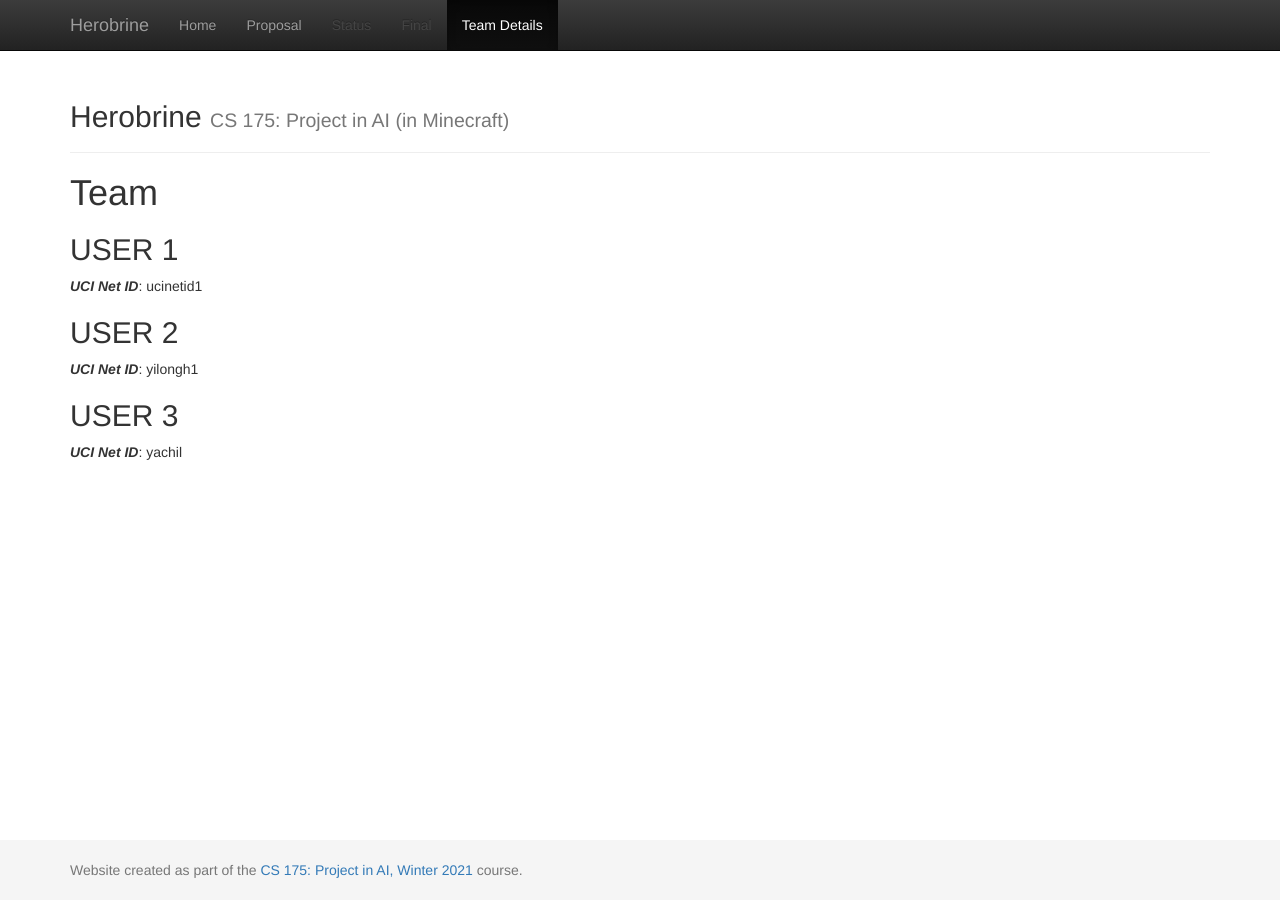
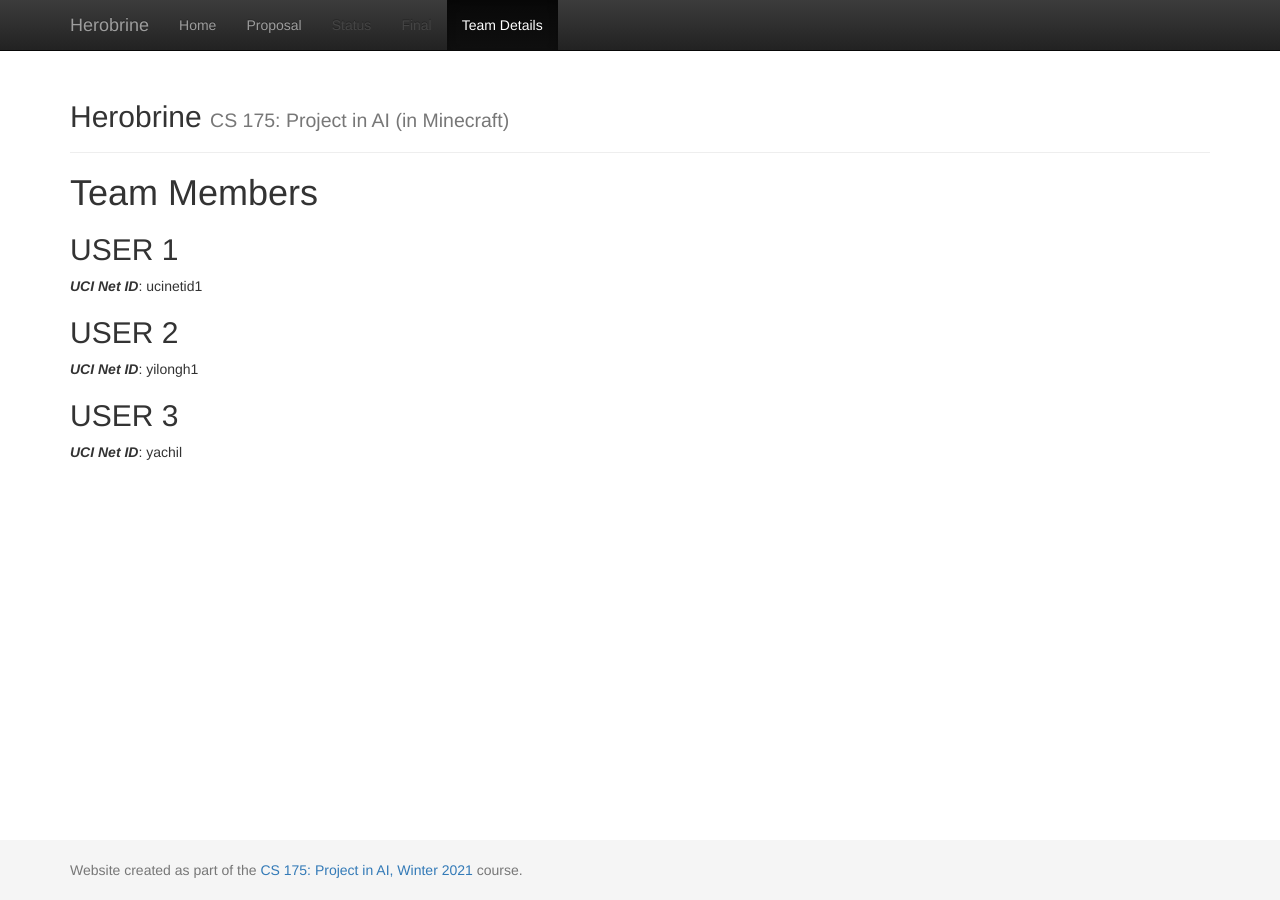
Before and after one commit to ETTOTW/Herobrine, a Jekyll site: the page built from docs/team.md, in a window 1280 px wide. Built offline with Jekyll 4.4.1, drawn with Linux system fonts in a browser that asks for light colours.

Commit message:
Update team.md

```diff
--- a/docs/team.md
+++ b/docs/team.md
@@ -3,7 +3,7 @@ layout: default
 title:  Team
 ---
 
-# {{ page.title }}
+# Team Members
 
 
 ## USER 1
```
